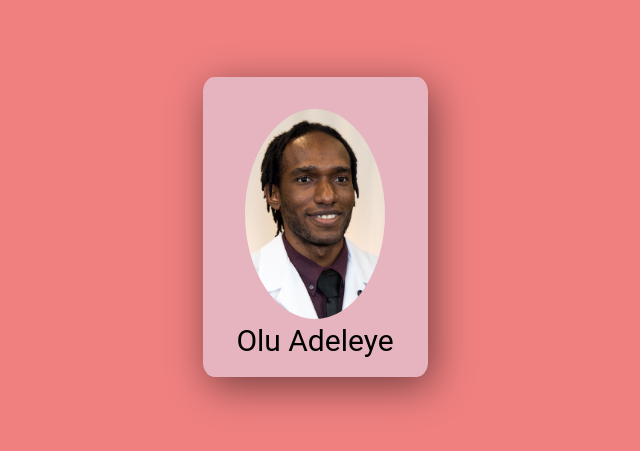
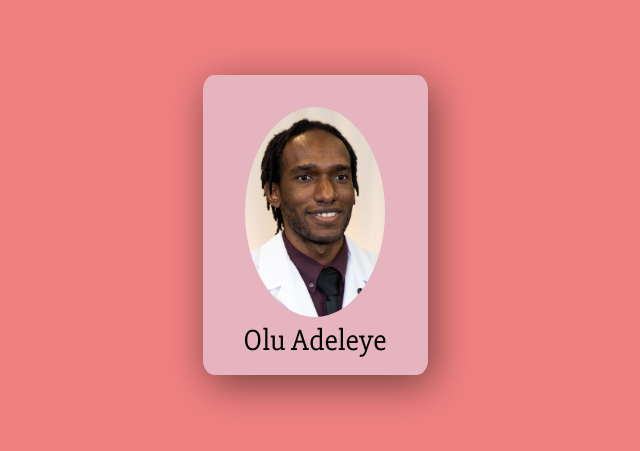
Before and after one commit to oluadeleye/website, a website: page dist/index.html in a window 1280 px wide. Shown: the part 183-634 px from the top of the page, 325-965 px from the left. Drawn offline with Linux system fonts and the light colour scheme.

Commit message:
Adding google fonts

```diff
--- a/dist/index.html
+++ b/dist/index.html
@@ -9,6 +9,7 @@
     <title>OluAdeleye</title>
     <link rel="stylesheet" href="./personalsite.css">
     <link rel="icon" href="../pharmacy.jpg">
+    <link href="https://fonts.googleapis.com/css?family=Slabo+27px" rel="stylesheet">
 </head>
 <body>
     <div class="one">
--- a/dist/personalsite.css
+++ b/dist/personalsite.css
@@ -7,7 +7,7 @@
 }
 
 body {
-    font-family: Roboto, Sans-serif;
+    font-family: 'Slabo 27px', serif;;
     font-size: 16px;
     color: black;
     margin: 0;
```
Also changed, not shown: dist/about.html (+1 -0 lines).
